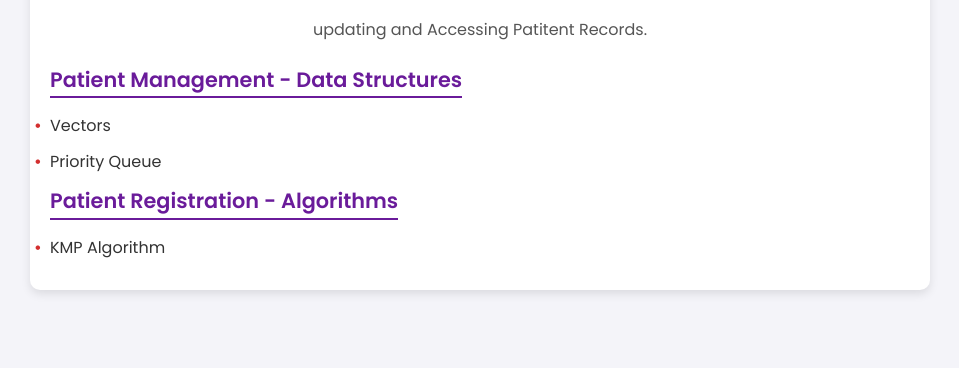
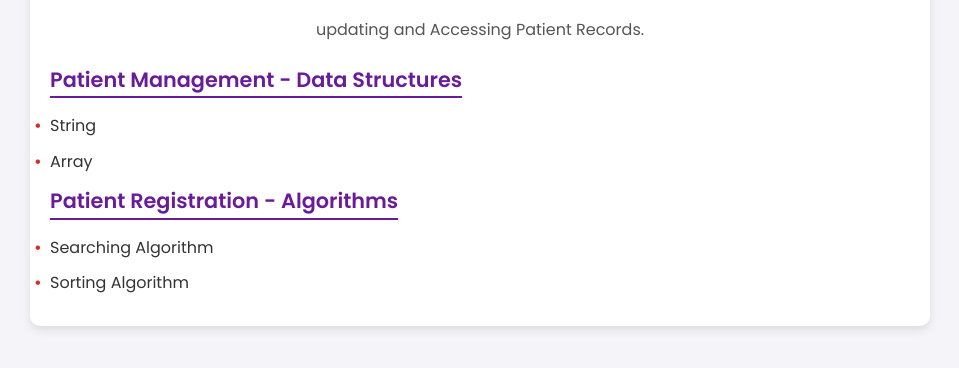
Before and after one commit to Soumya3008/Soumya.github.io, a plain HTML site: page PatientManagement.html in a window 1280 px wide. Shown: the part 154-522 px from the top of the page, without its empty margins (160-1119 px from the left). Drawn offline with Linux system fonts and the light colour scheme.

Commit message:
Update PatientManagement.html

```diff
--- a/PatientManagement.html
+++ b/PatientManagement.html
@@ -3,7 +3,7 @@
 <head>
     <meta charset="UTF-8">
     <meta name="viewport" content="width=device-width, initial-scale=1.0">
-    <title>Patient Registration</title>
+    <title>Patient Management</title>
     <link href="https://fonts.googleapis.com/css2?family=Poppins:wght@300;400;600&display=swap" rel="stylesheet">
     <style>
         /* General Reset */
@@ -79,18 +79,19 @@
 <body>
     <div class="container">
         <h1>Patient Management</h1>
-        <p>updating and Accessing Patitent Records.</p>
+        <p>updating and Accessing Patient Records.</p>
         <div class="content">
             <!-- Flight Route Management Section -->
             <div class="column">
                 <h3>Patient Management - Data Structures</h3>
                 <ul>
-                    <li>Vectors</li>
-                    <li>Priority Queue</li>
+                    <li>String</li>
+                    <li>Array</li>
                 </ul>
                 <h3>Patient Registration - Algorithms</h3>
                 <ul>
-                    <li>KMP Algorithm</li>
+                   <li>Searching Algorithm</li>
+                    <li>Sorting Algorithm</li>
 
                 </ul>
             </div>
```
